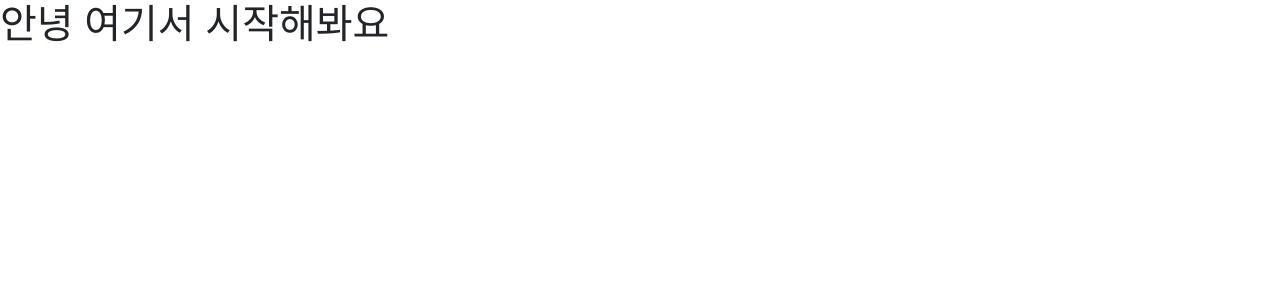
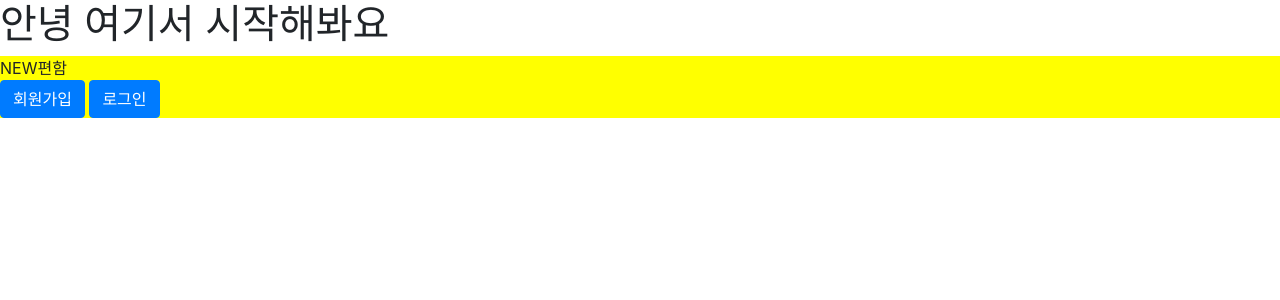
Before and after one commit to chochoq/newpyeonham, a Flask app: page / in a window 1280 px wide. Shown: the top 300 px of the page. Run offline with Flask 2, Linux system fonts and the light colour scheme; some libraries are stand-ins or nearby versions; some web fonts are replaced.

Commit message:
css, js 파일 분리, 사용

```diff
--- a/static/css/loginStyle.css
+++ b/static/css/loginStyle.css
@@ -0,0 +1,3 @@
+nav{
+    background-color: yellow;
+}
--- a/static/script/loginJs.js
+++ b/static/script/loginJs.js
@@ -0,0 +1,9 @@
+const btn = document.querySelector('.signup_btn');
+
+signup_btn.addEventListener('click',()=>{
+    console.log('gg')
+})
+
+function gg(){
+    console.log('gg')
+}
--- a/templates/index.html
+++ b/templates/index.html
@@ -17,21 +17,40 @@
             integrity="sha384-ApNbgh9B+Y1QKtv3Rn7W3mgPxhU9K/ScQsAP7hUibX39j7fakFPskvXusvfa0b4Q"
             crossorigin="anonymous"></script>
 
+
     <!-- 구글폰트 -->
     <link href="https://fonts.googleapis.com/css?family=Stylish&display=swap" rel="stylesheet">
 
     <title>Title</title>
 
+    <!-- CSS -->
+    <link rel= "stylesheet" type="text/css" href="/static/css/loginStyle.css">
+    <link rel= "stylesheet" type="text/css" href="/static/css/recomStyle.css">
+    <link rel= "stylesheet" type="text/css" href="/static/css/serchbarStyle.css">
 
-    <style></style>
-    <script></script>
+
 </head>
 <body>
 
 <h1>안녕 여기서 시작해봐요</h1>
-<div></div>
-<div></div>
+<nav>
+    NEW편함
+    <div class="button-box">
+        <input class="btn btn-primary signup_btn" type="button" value="회원가입" >
+        <input class="btn btn-primary" type="button" value="로그인">
+    </div>
+</nav>
+<div class="login">
+    <section class="signup-section">
+
+    </section>
+    <section class="login-section"></section>
+</div>
 <div></div>
 
 </body>
+
+    <script src="/static/script/loginJs.js"></script>
+    <script src="/static/script/recomJs.js"></script>
+    <script src="/static/script/serchbarJs.js"></script>
 </html>
```
